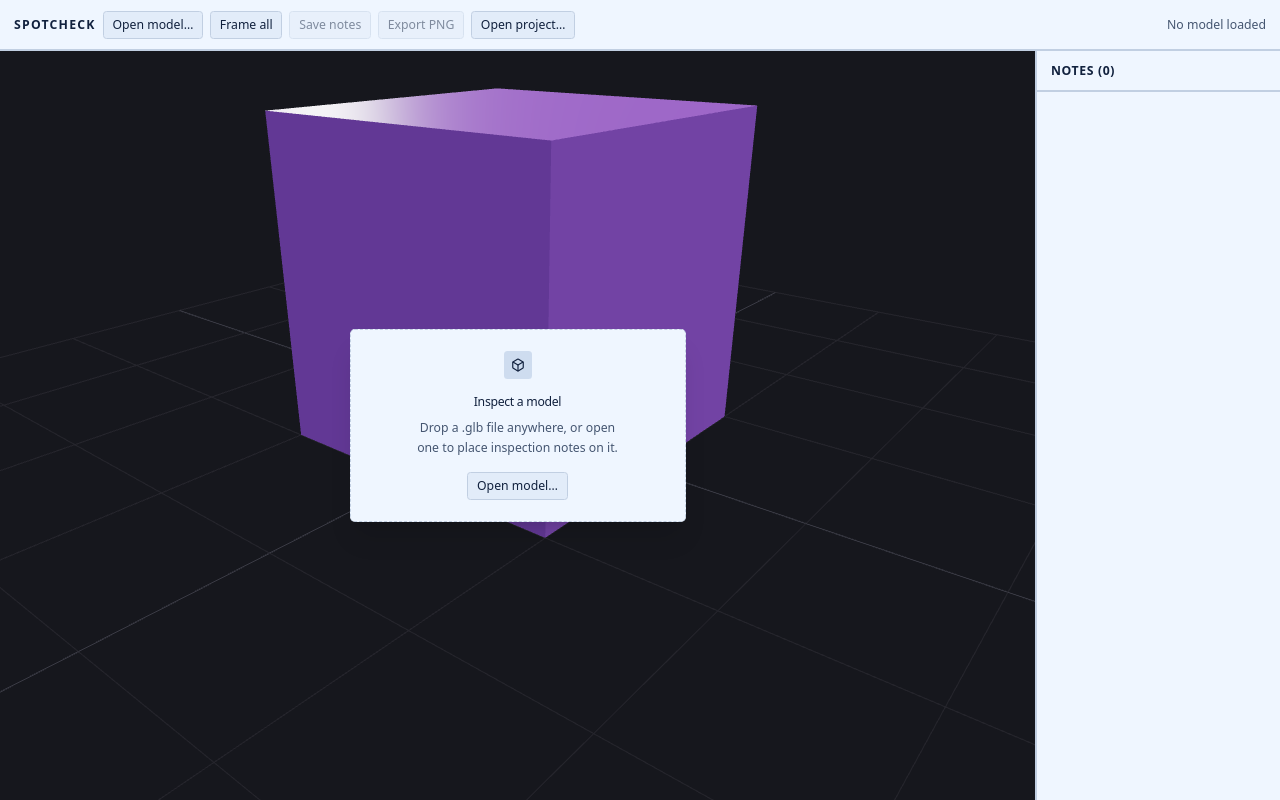
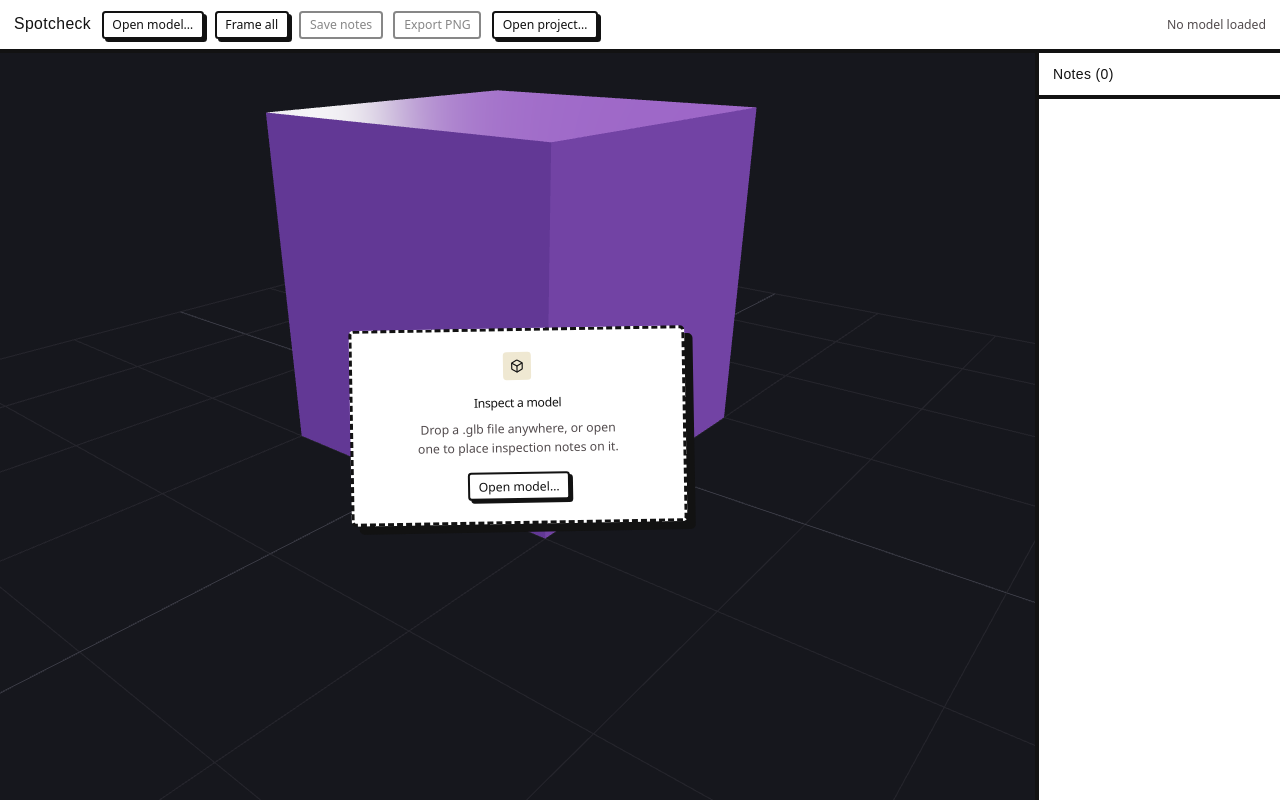
Before and after one commit to madole/spotcheck, a React (Vite) app: page / in a window 1280 px wide. Built offline with nearby package versions, Linux system fonts and the light colour scheme.

Commit message:
Apply neobrutalist theme with stark white background

```diff
--- a/package.json
+++ b/package.json
@@ -14,6 +14,7 @@
   "dependencies": {
     "@base-ui/react": "^1.7.0",
     "@fontsource-variable/space-grotesk": "^5.3.0",
+    "@fontsource/archivo-black": "^5.3.0",
     "@react-three/drei": "^10.7.8",
     "@react-three/fiber": "^9.7.0",
     "class-variance-authority": "^0.7.1",
--- a/src/App.tsx
+++ b/src/App.tsx
@@ -8,6 +8,8 @@ import NotePanel from "./ui/NotePanel.tsx";
 import Toolbar from "./ui/Toolbar.tsx";
 import Viewer from "./viewer/Viewer.tsx";
 import { Button } from "@/components/ui/button";
+
+import { NEO_BUTTON } from "./ui/neo.ts";
 import {
   Empty,
   EmptyContent,
@@ -29,7 +31,7 @@ function EmptyState() {
 
   return (
     <div className="pointer-events-none absolute inset-0 grid place-items-center p-4">
-      <Empty className="pointer-events-auto w-auto max-w-sm border bg-card shadow-xl">
+      <Empty className="pointer-events-auto w-auto max-w-sm -rotate-1 border-[3px] bg-card shadow-[8px_8px_0_0_var(--foreground)]">
         <EmptyHeader>
           <EmptyMedia variant="icon">
             <Box />
@@ -41,7 +43,12 @@ function EmptyState() {
         </EmptyHeader>
 
         <EmptyContent>
-          <Button type="button" variant="outline" onClick={() => inputRef.current?.click()}>
+          <Button
+            className={NEO_BUTTON}
+            type="button"
+            variant="outline"
+            onClick={() => inputRef.current?.click()}
+          >
             Open model…
           </Button>
 
--- a/src/components/ui/badge.tsx
+++ b/src/components/ui/badge.tsx
@@ -13,6 +13,7 @@ const badgeVariants = cva(
         secondary: "bg-secondary text-secondary-foreground [a]:hover:bg-secondary/80",
         destructive:
           "bg-destructive/10 text-destructive focus-visible:ring-destructive/20 dark:bg-destructive/20 dark:focus-visible:ring-destructive/40 [a]:hover:bg-destructive/20",
+        success: "bg-success text-success-foreground [a]:hover:bg-success/80",
         outline: "border-border text-foreground [a]:hover:bg-muted [a]:hover:text-muted-foreground",
         ghost: "hover:bg-muted hover:text-muted-foreground dark:hover:bg-muted/50",
         link: "text-primary underline-offset-4 hover:underline",
--- a/src/style.css
+++ b/src/style.css
@@ -2,12 +2,13 @@
 @import "tw-animate-css";
 @import "shadcn/tailwind.css";
 @import "@fontsource-variable/space-grotesk";
+@import "@fontsource/archivo-black";
 
 @custom-variant dark (&:is(.dark *));
 
 :root {
-  --border: oklch(0.85 0.03 255);
-  --accent: oklch(0.88 0.04 255);
+  --border: oklch(0.18 0 0);
+  --accent: oklch(0.72 0.19 350);
 
   color-scheme: light;
   font:
@@ -16,36 +17,38 @@
     "Segoe UI",
     Roboto,
     sans-serif;
-  --background: oklch(0.94 0.02 255);
-  --foreground: oklch(0.25 0.06 262);
-  --card: oklch(0.97 0.015 255);
-  --card-foreground: oklch(0.25 0.06 262);
-  --popover: oklch(0.97 0.015 255);
-  --popover-foreground: oklch(0.25 0.06 262);
-  --primary: oklch(0.4 0.1 262);
-  --primary-foreground: oklch(0.97 0.015 255);
-  --secondary: oklch(0.85 0.04 255);
-  --secondary-foreground: oklch(0.25 0.06 262);
-  --muted: oklch(0.89 0.03 255);
-  --muted-foreground: oklch(0.45 0.05 260);
-  --accent-foreground: oklch(0.25 0.06 262);
-  --destructive: oklch(0.52 0.2 25);
-  --input: oklch(0.25 0.06 262 / 22%);
-  --ring: oklch(0.6 0.14 240);
-  --chart-1: oklch(0.45 0.12 262);
-  --chart-2: oklch(0.65 0.12 235);
-  --chart-3: oklch(0.75 0.12 90);
-  --chart-4: oklch(0.35 0.05 260);
-  --chart-5: oklch(0.55 0.2 25);
+  --background: oklch(1 0 0);
+  --foreground: oklch(0.18 0 0);
+  --card: oklch(1 0 0);
+  --card-foreground: oklch(0.18 0 0);
+  --popover: oklch(1 0 0);
+  --popover-foreground: oklch(0.18 0 0);
+  --primary: oklch(0.18 0 0);
+  --primary-foreground: oklch(0.98 0.02 95);
+  --secondary: oklch(0.88 0.16 95);
+  --secondary-foreground: oklch(0.18 0 0);
+  --muted: oklch(0.93 0.03 92);
+  --muted-foreground: oklch(0.42 0.01 0);
+  --accent-foreground: oklch(0.18 0 0);
+  --success: oklch(0.82 0.15 160);
+  --success-foreground: oklch(0.18 0 0);
+  --destructive: oklch(0.55 0.22 25);
+  --input: oklch(0.18 0 0);
+  --ring: oklch(0.2 0 0);
+  --chart-1: oklch(0.88 0.16 95);
+  --chart-2: oklch(0.72 0.19 350);
+  --chart-3: oklch(0.82 0.15 160);
+  --chart-4: oklch(0.75 0.12 240);
+  --chart-5: oklch(0.72 0.18 60);
   --radius: 0.25rem;
-  --sidebar: oklch(0.92 0.02 255);
-  --sidebar-foreground: oklch(0.25 0.06 262);
-  --sidebar-primary: oklch(0.4 0.1 262);
-  --sidebar-primary-foreground: oklch(0.97 0.015 255);
-  --sidebar-accent: oklch(0.89 0.03 255);
-  --sidebar-accent-foreground: oklch(0.25 0.06 262);
-  --sidebar-border: oklch(0.25 0.06 262 / 14%);
-  --sidebar-ring: oklch(0.6 0.14 240);
+  --sidebar: oklch(0.95 0.025 95);
+  --sidebar-foreground: oklch(0.18 0 0);
+  --sidebar-primary: oklch(0.18 0 0);
+  --sidebar-primary-foreground: oklch(0.98 0.02 95);
+  --sidebar-accent: oklch(0.88 0.16 95);
+  --sidebar-accent-foreground: oklch(0.18 0 0);
+  --sidebar-border: oklch(0.18 0 0);
+  --sidebar-ring: oklch(0.2 0 0);
 }
 
 html,
@@ -67,6 +70,9 @@ canvas {
 @theme inline {
   --font-heading: var(--font-sans);
   --font-sans: "Space Grotesk Variable", sans-serif;
+  --font-display: "Archivo Black", sans-serif;
+  --color-success: var(--success);
+  --color-success-foreground: var(--success-foreground);
   --color-sidebar-ring: var(--sidebar-ring);
   --color-sidebar-border: var(--sidebar-border);
   --color-sidebar-accent-foreground: var(--sidebar-accent-foreground);
--- a/src/ui/DropZone.tsx
+++ b/src/ui/DropZone.tsx
@@ -72,7 +72,7 @@ export default function DropZone({ children }: DropZoneProps) {
     <>
       {children}
       {isOver && (
-        <div className="pointer-events-none fixed inset-0 z-10 grid place-items-center border-4 border-dashed border-primary/60 bg-background/80 text-xl font-semibold text-foreground">
+        <div className="pointer-events-none fixed inset-0 z-10 grid place-items-center border-4 border-dashed border-border bg-background/80 font-display text-2xl text-foreground">
           Drop a .glb file to inspect it
         </div>
       )}
--- a/src/ui/NotePanel.tsx
+++ b/src/ui/NotePanel.tsx
@@ -6,6 +6,9 @@ import { useViewerStore } from "../viewer/viewerStore.ts";
 import { Badge } from "@/components/ui/badge";
 import { Button } from "@/components/ui/button";
 import { Textarea } from "@/components/ui/textarea";
+
+import { NEO_BUTTON } from "./neo.ts";
+import { cn } from "@/lib/utils";
 
 export default function NotePanel() {
   const annotations = useAnnotationStore((state) => state.annotations);
@@ -33,8 +36,8 @@ export default function NotePanel() {
   };
 
   return (
-    <aside className="flex min-h-0 w-70 shrink-0 flex-col border-l-2 border-border bg-card">
-      <h2 className="border-b-2 border-border px-4 py-3 text-sm font-bold uppercase tracking-wider text-foreground">
+    <aside className="flex min-h-0 w-70 shrink-0 flex-col border-l-4 border-border bg-card">
+      <h2 className="border-b-4 border-border px-4 py-3 font-display text-base tracking-wide text-foreground">
         Notes ({annotations.length})
       </h2>
 
@@ -64,19 +67,23 @@ export default function NotePanel() {
         {annotations.map((annotation) => (
           <li key={annotation.id}>
             <Button
-              className="w-full justify-start gap-2"
+              className={cn(
+                "w-full justify-start gap-2 border-2 border-transparent",
+                annotation.id === selectedId &&
+                  "border-border shadow-[3px_3px_0_0_var(--foreground)]",
+              )}
               type="button"
               variant={annotation.id === selectedId ? "secondary" : "ghost"}
               onClick={() => open(annotation.id, annotation.anchor.position)}
             >
-              <Badge variant="outline">{annotation.ordinal}</Badge>
+              <Badge>{annotation.ordinal}</Badge>
 
               <span className="flex-1 truncate text-left">
                 {annotation.text.trim() === "" ? "Draft" : annotation.text.trim()}
               </span>
 
               {annotation.resolved && (
-                <Badge variant="secondary">
+                <Badge variant="success">
                   <Check data-icon="inline-start" />
                   resolved
                 </Badge>
@@ -87,8 +94,9 @@ export default function NotePanel() {
       </ul>
 
       {selected && (
-        <div className="flex flex-col gap-2 border-t-2 border-border p-3">
+        <div className="flex flex-col gap-3 border-t-4 border-border p-3">
           <Textarea
+            className="border-2 shadow-[3px_3px_0_0_var(--foreground)]"
             onChange={(event) => setText(selected.id, event.target.value)}
             onKeyDown={(event) => {
               if (event.key !== "Escape") {
@@ -111,7 +119,7 @@ export default function NotePanel() {
 
           <div className="flex gap-2">
             <Button
-              className="flex-1"
+              className={cn("flex-1", NEO_BUTTON)}
               type="button"
               variant="outline"
               onClick={() => setResolved(selected.id, !selected.resolved)}
@@ -120,7 +128,7 @@ export default function NotePanel() {
             </Button>
 
             <Button
-              className="flex-1"
+              className={cn("flex-1 border-border", NEO_BUTTON)}
               type="button"
               variant="destructive"
               onClick={() => remove(selected.id)}
--- a/src/ui/Toolbar.tsx
+++ b/src/ui/Toolbar.tsx
@@ -7,6 +7,8 @@ import { useProjectStore } from "../project/projectStore.ts";
 import { useViewerStore } from "../viewer/viewerStore.ts";
 import { Alert, AlertAction, AlertDescription } from "@/components/ui/alert";
 import { Button } from "@/components/ui/button";
+
+import { NEO_BUTTON } from "./neo.ts";
 
 function formatBytes(bytes: number): string {
   if (bytes < 1024) return `${bytes} B`;
@@ -38,13 +40,16 @@ export default function Toolbar() {
   const modelInputRef = useRef<HTMLInputElement>(null);
 
   return (
-    <header className="flex flex-col border-b-2 border-border bg-card">
-      <div className="flex items-center gap-2 px-4 py-3">
-        <span className="text-sm font-bold uppercase tracking-widest text-foreground">
-          Spotcheck
-        </span>
+    <header className="flex flex-col border-b-4 border-border bg-card">
+      <div className="flex items-center gap-3 px-4 py-3">
+        <span className="font-display text-lg tracking-wide text-foreground">Spotcheck</span>
 
-        <Button type="button" variant="outline" onClick={() => inputRef.current?.click()}>
+        <Button
+          className={NEO_BUTTON}
+          type="button"
+          variant="outline"
+          onClick={() => inputRef.current?.click()}
+        >
           Open model…
         </Button>
 
@@ -64,11 +69,12 @@ export default function Toolbar() {
           type="file"
         />
 
-        <Button type="button" variant="outline" onClick={requestFrameAll}>
+        <Button className={NEO_BUTTON} type="button" variant="outline" onClick={requestFrameAll}>
           Frame all
         </Button>
 
         <Button
+          className={NEO_BUTTON}
           disabled={!model}
           type="button"
           variant="outline"
@@ -78,11 +84,22 @@ export default function Toolbar() {
           Save notes
         </Button>
 
-        <Button disabled={!model} type="button" variant="outline" onClick={exportScreenshot}>
+        <Button
+          className={NEO_BUTTON}
+          disabled={!model}
+          type="button"
+          variant="outline"
+          onClick={exportScreenshot}
+        >
           Export PNG
         </Button>
 
-        <Button type="button" variant="outline" onClick={() => projectInputRef.current?.click()}>
+        <Button
+          className={NEO_BUTTON}
+          type="button"
+          variant="outline"
+          onClick={() => projectInputRef.current?.click()}
+        >
           Open project…
         </Button>
 
@@ -104,7 +121,12 @@ export default function Toolbar() {
 
         {pending && (
           <>
-            <Button type="button" variant="outline" onClick={() => modelInputRef.current?.click()}>
+            <Button
+              className={NEO_BUTTON}
+              type="button"
+              variant="outline"
+              onClick={() => modelInputRef.current?.click()}
+            >
               Locate {pending.model.name}…
             </Button>
 
@@ -138,7 +160,7 @@ export default function Toolbar() {
       {(notice ?? projectError ?? error) && (
         <div className="flex flex-col gap-2 px-4 pb-2">
           {notice && (
-            <Alert role="status">
+            <Alert className="border-2 shadow-[4px_4px_0_0_var(--foreground)]" role="status">
               <Info />
               <AlertDescription>{notice}</AlertDescription>
               <AlertAction>
@@ -150,7 +172,10 @@ export default function Toolbar() {
           )}
 
           {projectError && (
-            <Alert variant="destructive">
+            <Alert
+              className="border-2 shadow-[4px_4px_0_0_var(--foreground)]"
+              variant="destructive"
+            >
               <TriangleAlert />
               <AlertDescription>{projectError}</AlertDescription>
               <AlertAction>
@@ -162,7 +187,10 @@ export default function Toolbar() {
           )}
 
           {error && (
-            <Alert variant="destructive">
+            <Alert
+              className="border-2 shadow-[4px_4px_0_0_var(--foreground)]"
+              variant="destructive"
+            >
               <TriangleAlert />
               <AlertDescription>{error}</AlertDescription>
               <AlertAction>
--- /dev/null
+++ b/src/ui/neo.ts
@@ -0,0 +1,7 @@
+/**
+ * Shared neobrutalist button treatment: thick black border, hard offset
+ * shadow, and a physical press. Applied via `className` so the generated
+ * shadcn sources stay pristine.
+ */
+export const NEO_BUTTON =
+  "border-2 shadow-[3px_3px_0_0_var(--foreground)] active:translate-x-[3px] active:translate-y-[3px] active:shadow-none disabled:shadow-none";
```
Also changed, not shown: 1 other file (tests, documents, lock files or other folders).
